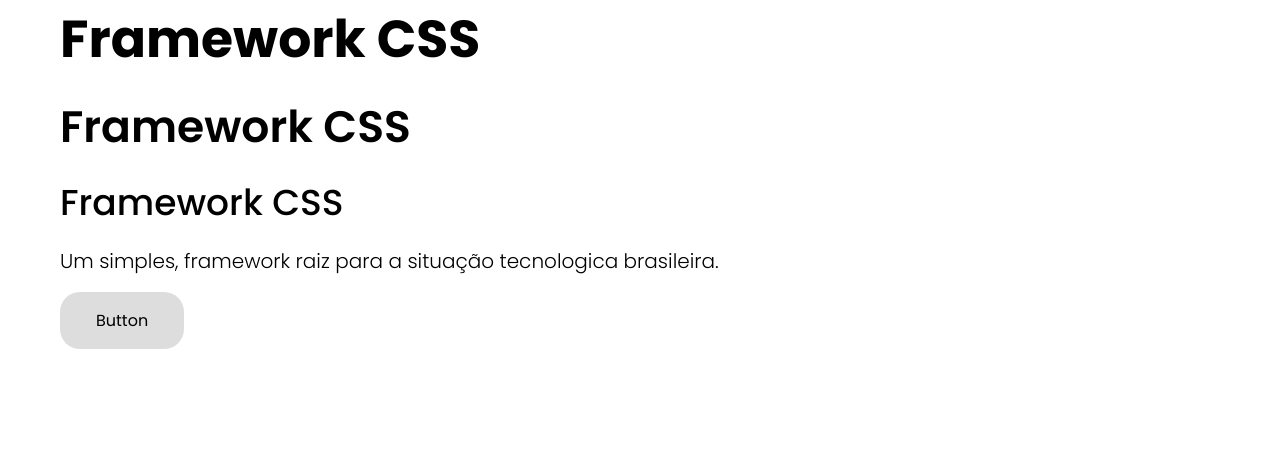
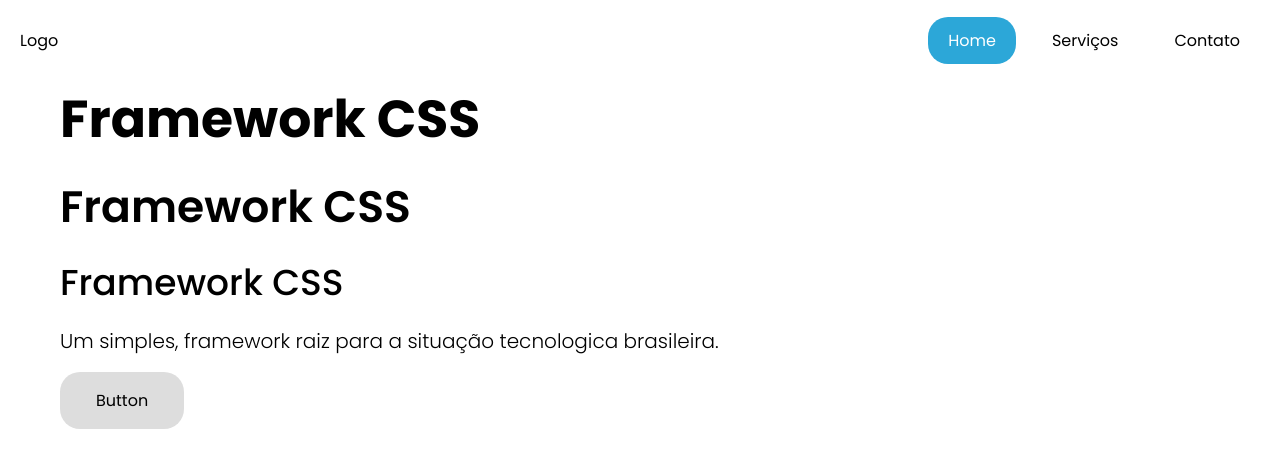
Before and after one commit to Momoruol/RaizCSS, a plain HTML site: page index.html in a window 1280 px wide. Drawn offline with Linux system fonts and the light colour scheme.

Commit message:
Atualização com uma pasta css componentes e uma navbar simples

```diff
--- a/index.html
+++ b/index.html
@@ -6,6 +6,7 @@
     <title>Framework CSS</title>
     <link rel="stylesheet" href="src/base.css" />
     <link rel="stylesheet" href="src/utility.css" />
+    <link rel="stylesheet" href="src/components.css" />
     <link rel="preconnect" href="https://fonts.googleapis.com" />
     <link rel="preconnect" href="https://fonts.gstatic.com" crossorigin />
     <link
@@ -14,6 +15,16 @@
     />
   </head>
   <body>
+    <nav class="nav align-center">
+      <div class="logo">Logo</div>
+      <div class="flex align-center">
+        <ul class="flex gap-4">
+          <li><a class="nav-item active" href="#">Home</a></li>
+          <li><a class="nav-item" href="#">Serviços</a></li>
+          <li><a class="nav-item" href="#">Contato</a></li>
+        </ul>
+      </div>
+    </nav>
     <div class="container grid gap-4">
       <h1>Framework CSS</h1>
       <h2>Framework CSS</h2>
--- /dev/null
+++ b/src/components.css
@@ -0,0 +1,28 @@
+/* Buttons */
+.btn{
+    padding: 16px 36px;
+    background-color: #dddddd;
+    border-radius: 1.25rem;
+    transition: 0.25s ease-in-out;
+}
+.btn:hover{
+    transform:scale(1.015);
+    background-color: #2ca7d8;
+    color:#ffff;
+}
+/* Navbar */
+.nav{
+    height: 80px;
+    padding: 0 1.25rem;
+    display: flex;
+    justify-content: space-between;
+}
+.nav-item{
+    padding: 12px 20px;
+}
+.nav-item.active{
+    background-color: #2ca7d8;
+    border-radius: 1.25rem;
+    color: #fff;
+}
+/* Sidebar */
--- a/src/utility.css
+++ b/src/utility.css
@@ -61,17 +61,4 @@
 .gap-5{
     gap: 1.5rem;
 }
-
-/* Buttons */
-.btn{
-    padding: 16px 36px;
-    background-color: #dddddd;
-    border-radius: 1.25rem;
-    transition: 0.25s ease-in-out;
-}
-.btn:hover{
-    transform:scale(1.015);
-    background-color: #2ca7d8;
-    color:#ffff;
-}
 /* Sombra */
```
